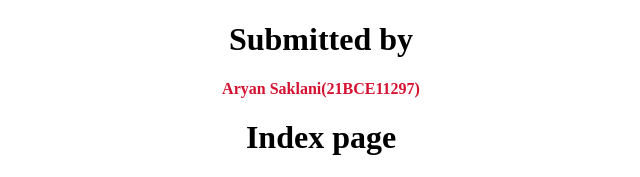
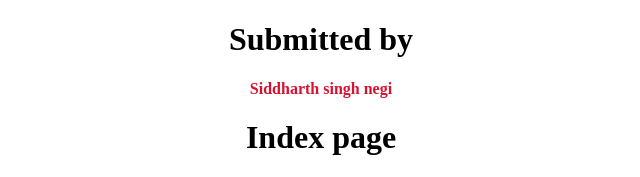
Before and after one commit to SidNegi/javascript-and-bootstrap, a plain HTML site: page index.html in a window 1280 px wide. Shown: the top 177 px of the page, 319-959 px from the left. Drawn offline with Linux system fonts and the light colour scheme.

Commit message:
Update index.html

```diff
--- a/index.html
+++ b/index.html
@@ -7,7 +7,7 @@
 </head>
 <body>
     <center>
-        <h1>Submitted by</h1> <p style="color: rgb(213, 18, 48);"><b>Aryan Saklani(21BCE11297)<b></p>
+        <h1>Submitted by</h1> <p style="color: rgb(213, 18, 48);"><b>Siddharth singh negi<b></p>
         <h1>Index page</h1>
 
         <table border="1">
```
